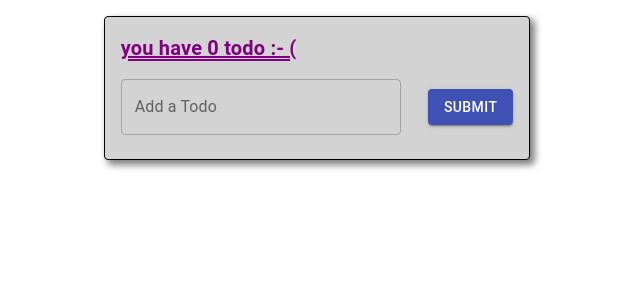
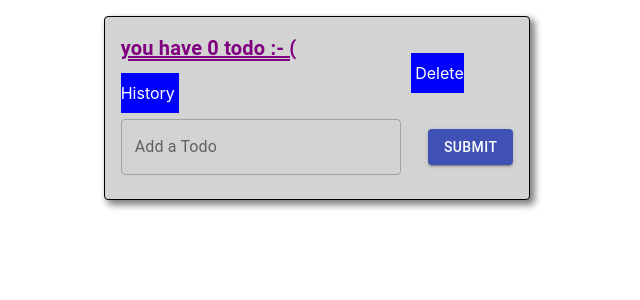
Before and after one commit to Eyyan-Amir/FunctionalTodo, a React (Create React App) app: page / in a window 1280 px wide. Shown: the top 300 px of the page, without its empty margins (323-963 px from the left). Built offline with nearby package versions, Linux system fonts and the light colour scheme.

Commit message:
second Commit

```diff
--- a/package.json
+++ b/package.json
@@ -10,6 +10,7 @@
     "@testing-library/user-event": "^12.6.0",
     "react": "^17.0.1",
     "react-dom": "^17.0.1",
+    "react-responsive-modal": "^6.0.0",
     "react-scripts": "4.0.1",
     "web-vitals": "^0.2.4"
   },
--- a/src/App.js
+++ b/src/App.js
@@ -13,6 +13,8 @@ import ListItemIcon from '@material-ui/core/ListItemIcon';
 import ListItemText from '@material-ui/core/ListItemText';
 import CloseIcon from '@material-ui/icons/Close';
 import CreateIcon from '@material-ui/icons/Create';
+import 'react-responsive-modal/styles.css';
+import { Modal } from 'react-responsive-modal';
 
 const useStyle = makeStyles((theme) => ({
   containerClass: {
@@ -54,6 +56,23 @@ const useStyle = makeStyles((theme) => ({
     marginTop : "1rem",
     flexGrow: 1,
   },
+  deleteHistory:{
+    padding : " 10px 4px",
+    marginLeft : "74%",
+    postion : "relative",
+    top : "-5rem",
+    textDecoration : "none",
+    color : "white",
+    backgroundColor : "Blue",
+    // borderRadius : "15%"
+
+
+  },
+  mdlBtn :{
+    padding : "3px 17px",
+    marginLeft : "50px"
+
+  },
   todoHeader: {
     color: "purple",
     textDecoration:"double underLine",
@@ -66,10 +85,20 @@ function App() {
   const classes = useStyle();
 
   const [todos, setTodos] = useState([]);
-  // const [title, setInput] = useState("");
   const [error, setError] = useState();
   const [count ,setCount] = useState(0);
+  const [delCount ,setDelCount] = useState(0);
   const [todo, setTodo] = useState({});
+  const [showHist , setShowHist] = useState(false);
+  const [history , setDelHistory] = useState([]);
+  const [open , setOpen] = useState(false);
+
+  const onOpenModal = ()=>{
+    setOpen(true);
+  }
+  const onCloseModal = () =>{
+    setOpen(false);
+  }
 
   const handleAddTodo = () => {
     if(todo.id) {
@@ -78,11 +107,6 @@ function App() {
       setTodo("");
       setTodo([...todos])
 
-      /**
-       * find index of todo with id
-       * replace this todo with new todo having same id but new title
-       * replace new todo on index
-       */
     } else {
       addTodo()
     }
@@ -93,7 +117,6 @@ function App() {
       id: Math.floor(Math.random() * 10000),
       ...todo
     };
-    console.log(todoLocal);
     if ( todoLocal.title !== undefined && todoLocal.title !== "" ) {
 
       todos.push(todoLocal);
@@ -111,7 +134,13 @@ function App() {
   const removeTodo = item => {
     const Index = [...todos].filter( i => i.id !== item.id);
     setTodos(Index);
-    setCount(count - 1)
+    setDelCount(delCount + 1);
+    setCount(count - 1);
+
+    let arr = history;
+    arr.push(item);
+    setDelHistory(arr);
+
   };
 
   const editTodo = ({id, title}) =>{
@@ -123,7 +152,6 @@ function App() {
   }
 
       const handleChange = (event) => {
-        console.log(todo);
         setTodo({
           ...todo,
           title: event.target.value
@@ -135,6 +163,15 @@ function App() {
           handleAddTodo();
         }
       };
+      const deleteHistory = (item) =>{
+
+          setShowHist(true);
+
+          const Index = [...history].filter( i => i.id !== item.id);
+          setDelHistory(Index);
+          setDelCount(delCount-1);
+          onCloseModal();
+      }
 
       const list = () => {
           return <List >
@@ -152,7 +189,27 @@ function App() {
 
     </List>
   }
-  // console.log(todo)
+
+  const deleteList = () => {
+    return <List >
+    {history.map((del, i) => {
+    return  <ListItem key={i}>
+    <ListItemText className={classes.line} primary={del.title} />
+    <ListItemIcon  >
+    <CloseIcon onClick = {onOpenModal} />
+
+    <Modal open={open} onClose = {onCloseModal} center>
+        <h2>Are you sure to Delete</h2>
+        <button className = {classes.mdlBtn} onClick = {()=>deleteHistory(del) }>Yes</button>
+        <button className = {classes.mdlBtn} onClick = {onCloseModal}>No</button>
+      </Modal>
+
+
+    </ListItemIcon>
+    </ListItem>
+})}
+</List>
+}
   return (
 
     <div className={classes.root}>
@@ -161,13 +218,16 @@ function App() {
         container className={classes.containerClass}
         >
         <Grid item xs={5} sm={5} md={5} lg={4}>
+
           <Card className={classes.cardBackground} >
-            <CardContent>
+             { !showHist ?
+             <CardContent>
              <Typography className={classes.todoHeader} color="textSecondary"  >{` ${
-               count == 0 ? `you have ${count} todo :- ( ` : `you have ${count} todo :- ) `
+               count ===0 ? `you have ${count} todo :- ( ` : `you have ${count} todo :- ) `
               }`} </Typography>
+               <a className={classes.deleteHistory} href ="#" onClick={deleteHistory}> Delete History</a>
               <div className ={classes.scroll}>
-              {list()}
+                {list()}
               </div>
                <div className ={classes.inputField}>
                 <TextField className={classes.inputarea}
@@ -183,10 +243,20 @@ function App() {
                   Submit
                 </Button>
               </div>
-            </CardContent>
+            </CardContent > :
+
+          <CardContent>
+             <Typography className={classes.todoHeader} color="textSecondary"  >
+               {` ${ count == 0 ? ` ${delCount + 1} Delete todo  ` : `you have ${count} Delete todos ` }`} </Typography>
+              <div>
+                {deleteList()}
+              </div>
+          </CardContent>}
+
           </Card>
         </Grid>
       </Grid>
+
     </div>
   );
 }
```
Also changed, not shown: 2 other files (tests, documents, lock files or other folders).
